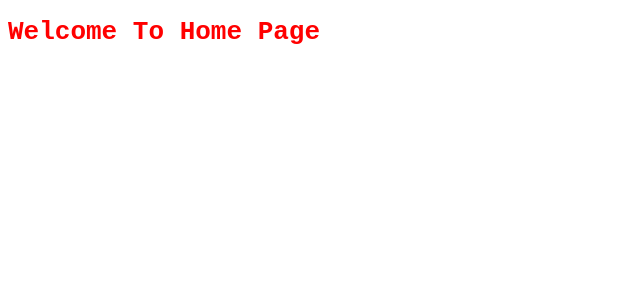
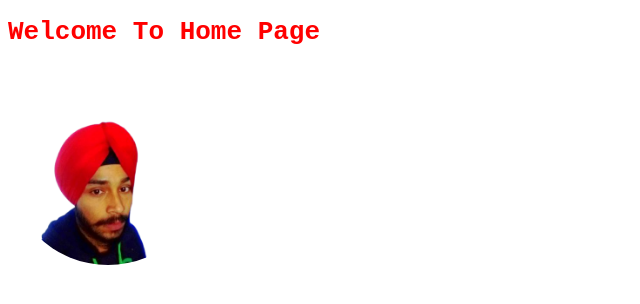
Before and after one commit to jasbirsingh212/complete-backend-developer, a website: page web-server/public/index.html in a window 1280 px wide. Shown: the whole page, without its empty margins (0-640 px from the left). Drawn offline with Linux system fonts and the light colour scheme.

Commit message:
serving img from server

```diff
--- a/web-server/public/css/index.css
+++ b/web-server/public/css/index.css
@@ -2,3 +2,9 @@ h1{
     color: red;
     font-family: monospace;
 }
+
+.img-resize{
+    width: 200px;
+    height: 200px;
+    border-radius: 50%;
+}
--- a/web-server/public/index.html
+++ b/web-server/public/index.html
@@ -10,6 +10,7 @@
 <body>
     <div class="root">
         <h1>Welcome To Home Page</h1>
+        <img class="img-resize" src="./assests/img/Profile-removebg-preview.png" />
     </div>
     <script src="./js/index.js"></script>
 </body>
```
Also changed, not shown: web-server/public/assests/img/Profile-removebg-preview.png (added).
